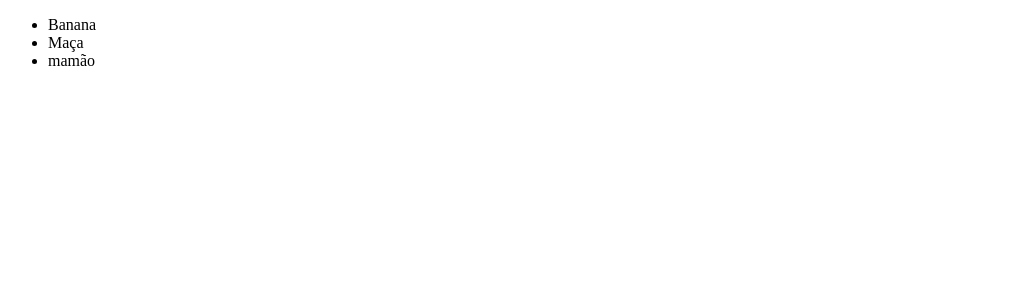
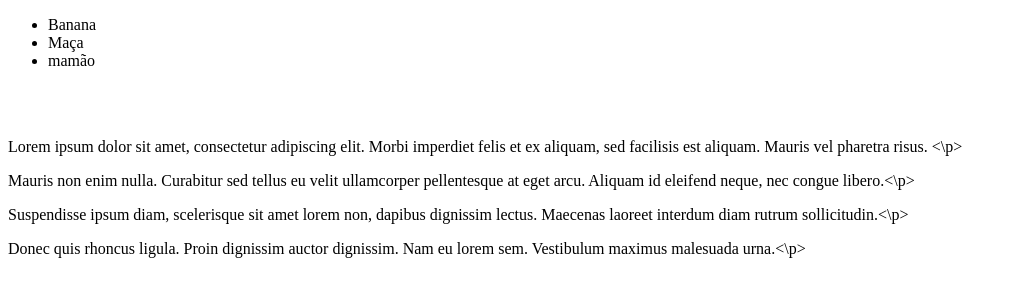
Before and after one commit to GustavoScopinho/vemserdbc-ivetesangalo, a plain HTML site: page index.html in a window 1280 px wide. Shown: the whole page, without its empty margins (0-1016 px from the left). Drawn offline with Linux system fonts and the light colour scheme.

Commit message:
adicionando corpo ao index

```diff
--- a/index.html
+++ b/index.html
@@ -12,5 +12,16 @@
       <li>Maça</li>
       <li>mamão</li>
     </ul>
+
+
+<br>
+<br>
+
+
+<p>Lorem ipsum dolor sit amet, consectetur adipiscing elit. Morbi imperdiet felis et ex aliquam, sed facilisis est aliquam. Mauris vel pharetra risus. <\p>
+<p>Mauris non enim nulla. Curabitur sed tellus eu velit ullamcorper pellentesque at eget arcu. Aliquam id eleifend neque, nec congue libero.<\p>
+<p>Suspendisse ipsum diam, scelerisque sit amet lorem non, dapibus dignissim lectus. Maecenas laoreet interdum diam rutrum sollicitudin.<\p>
+<p>Donec quis rhoncus ligula. Proin dignissim auctor dignissim. Nam eu lorem sem. Vestibulum maximus malesuada urna.<\p>
+
   </body>
 </html>
```
